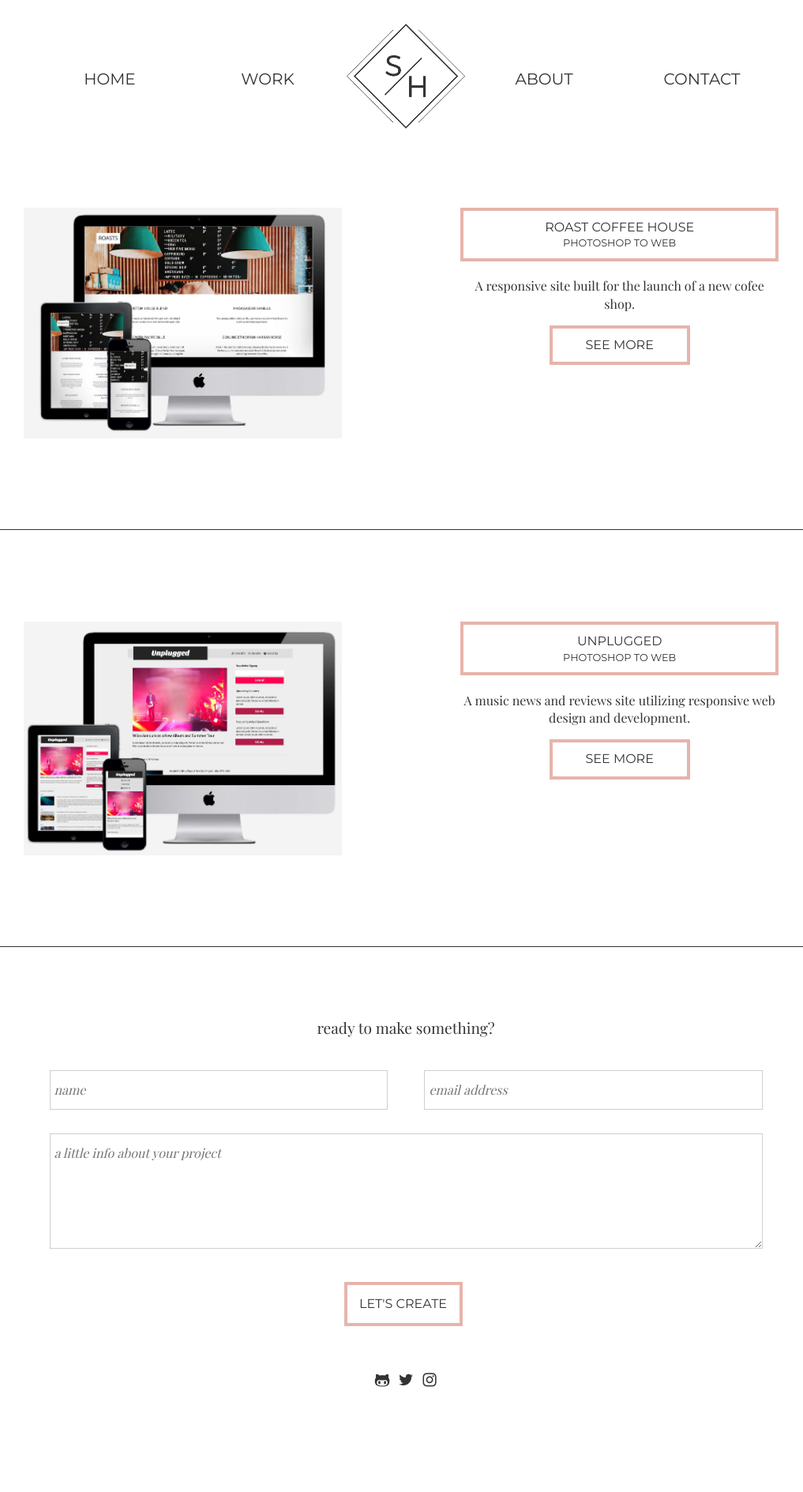
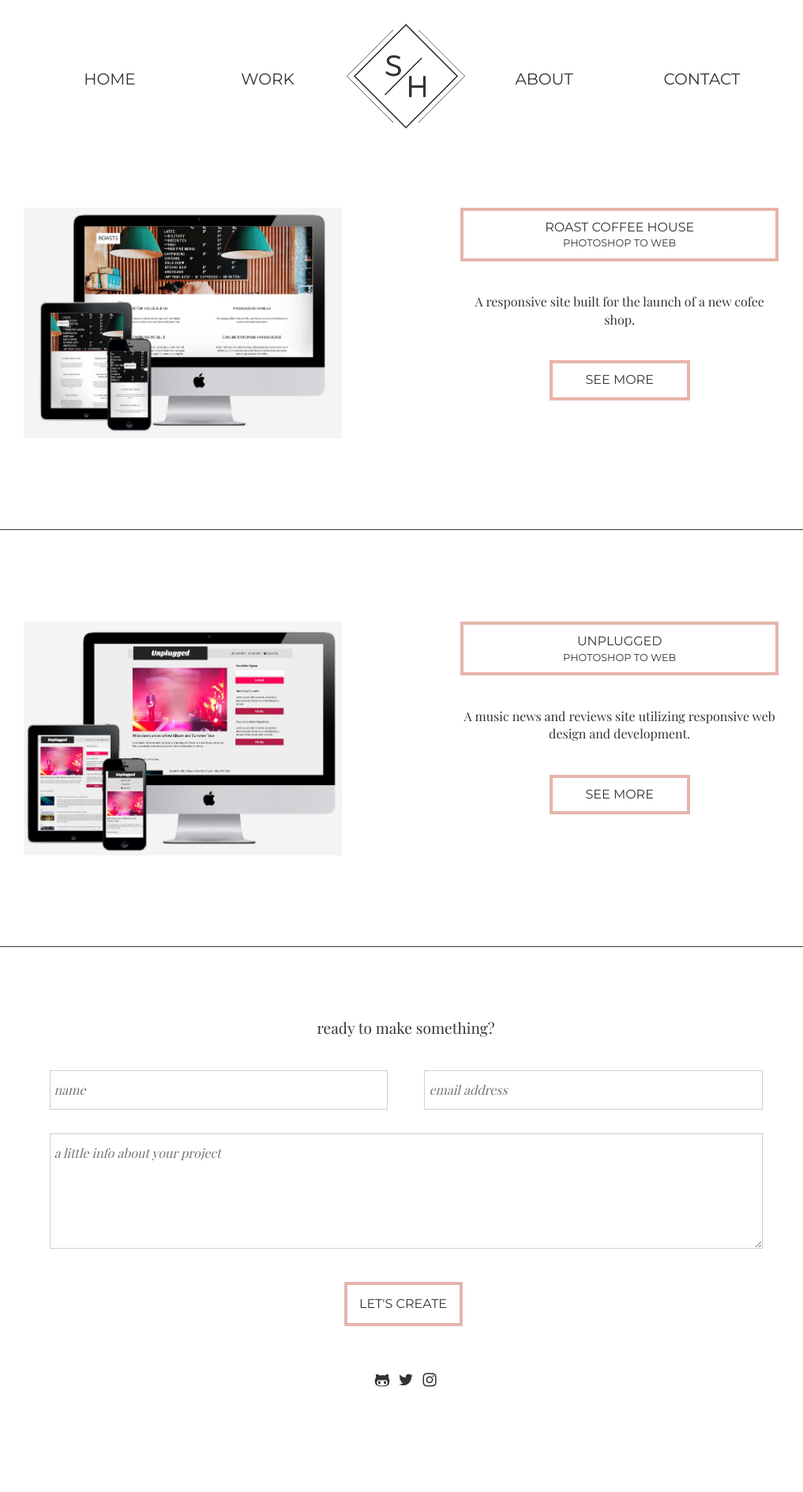
Before and after one commit to skiddhubbard/skiddhubbard.github.io, a Jekyll site: the page built from work.html, in a window 1280 px wide. Shown: the whole page at 79% size, without its empty margins (126-1143 px from the left). Built offline with Jekyll 4.4.1, drawn with Linux system fonts in a browser that asks for light colours.

Commit message:
increased margins work page

```diff
--- a/_sass/site/_base.scss
+++ b/_sass/site/_base.scss
@@ -706,7 +706,7 @@ input {
 
 .title-work {
   border: solid 4px #e6b4ac;
-  margin: 3% 0px 5%;
+  margin: 3% 0px 10%;
 }
 
 .title-work h1 {
@@ -732,7 +732,7 @@ input {
 .more-button {
    width: 150px;
    border: solid 4px #e6b4ac;
-   margin: 3% auto 10%;
+   margin: 10% auto;
    text-align: center;
    padding: 10px;
 }
```
